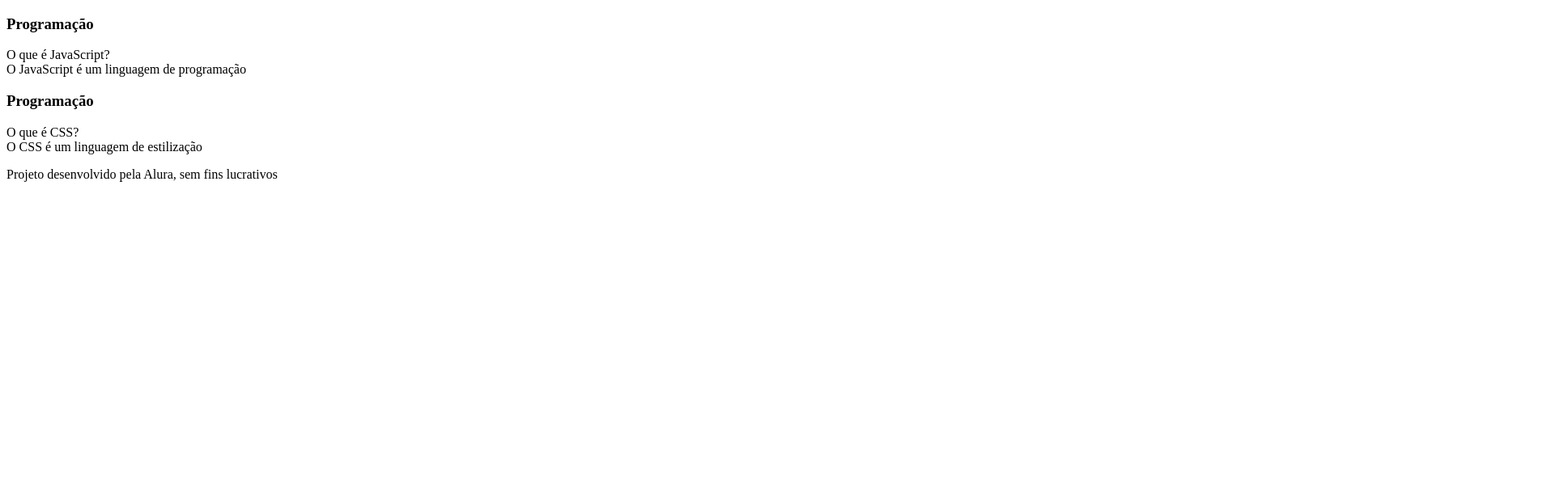
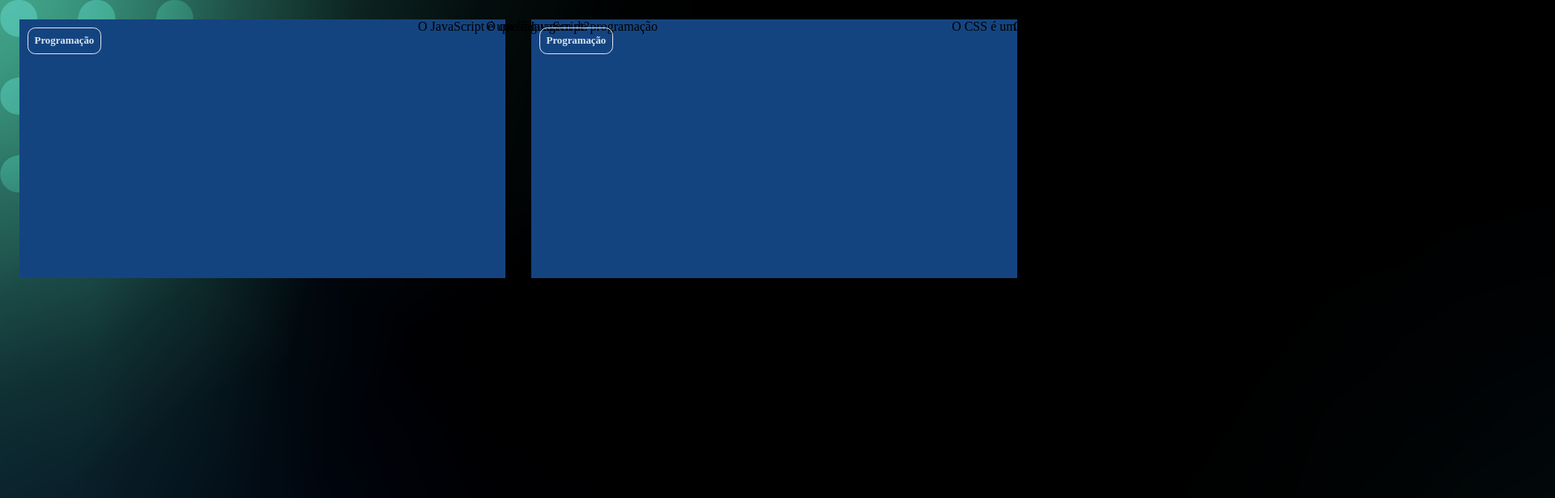
Before and after one commit to laislinda01/flashcard, a plain HTML site: page index.html in a window 1280 px wide. Shown: the top 616 px of the page at 81% size, 1920 px wide, since content can reach past the window. Drawn offline with Linux system fonts and the light colour scheme.

Commit message:
atualizado

```diff
--- /dev/null
+++ b/app.js
@@ -0,0 +1,3 @@
+function criaCartao(categoria, pergunta, reposta){
+    console.log(categoria, pergunta, resposta)
+}
--- a/assets/style.css
+++ b/assets/style.css
@@ -0,0 +1,81 @@
+d-back-color);
+    font-weight: 700;
+}
+
+.cartao:hover .cartao__conteudo{
+    transform: rotateY(180deg);
+}
+
+.cartao__conteudo__pergunta,
+.cartao__conteudo__resposta{
+    backface-visibility: hidden;
+    position: absolute;
+    height: 100%;
+    width:100%;
+}
+
+footer{
+    background-color: black;
+    color: white;
+    position: fixed;
+    bottom: 0;
+    width: 100%;
+    height: 2rem;
+}
+
+footer p{
+    text-align: center;
+    font-size: 0.6rem;
+    margin-top: 0.5rem;
+}    :root{
+    --text-color: #DBE4EF;
+    --card-front-color: #144480;
+    --card-back-color: #00F4BF;
+}
+
+body{
+    background: url('img/bg-desktop.webp');
+    font-family: Bai Jamjuree;
+}
+
+#container{
+    display:flex;
+}
+
+.cartao{
+    margin: 1rem 1rem;
+    background-color: aqua;
+    height: 20rem;
+    flex-grow: 1;
+    flex-basis: calc(33% - 6rem);
+}
+
+.cartao__conteudo{
+    text-align:center;
+    background-color: var(--card-front-color);
+    height: 100%;
+}
+
+.cartao__conteudo h3{
+    color: var(--text-color);
+    border: 1px solid var(--text-color);
+    text-align: left;
+    padding: 0.5rem;
+    position: absolute;
+    margin: 0.6rem;
+    border-radius: 0.6rem;
+    font-size: 1vw;
+}
+
+.cartao__conteudo p{
+    margin-top: 1rem;
+    padding: 2rem;
+}
+
+.cartao__conteudo__pergunta p{
+    color: var(--text-color);
+    font-weight: 500;
+}
+
+.cartao__conteudo__resposta p{
+    color: var(--car
--- a/index.html
+++ b/index.html
@@ -38,6 +38,7 @@
     <footer>
         <p>Projeto desenvolvido pela Alura, sem fins lucrativos</p>
     </footer>
-
+<script scr="app.js"></script>
+<script scr="perguntas.js"></script>
 </body>
 </html>
```
Also changed, not shown: perguntas.js (added, +17 -0 lines), assets/img/bg-desktop.webp (added), assets/img/bg-mobile.webp (added), assets/img/bg-tablet.webp (added), 1 other file.
